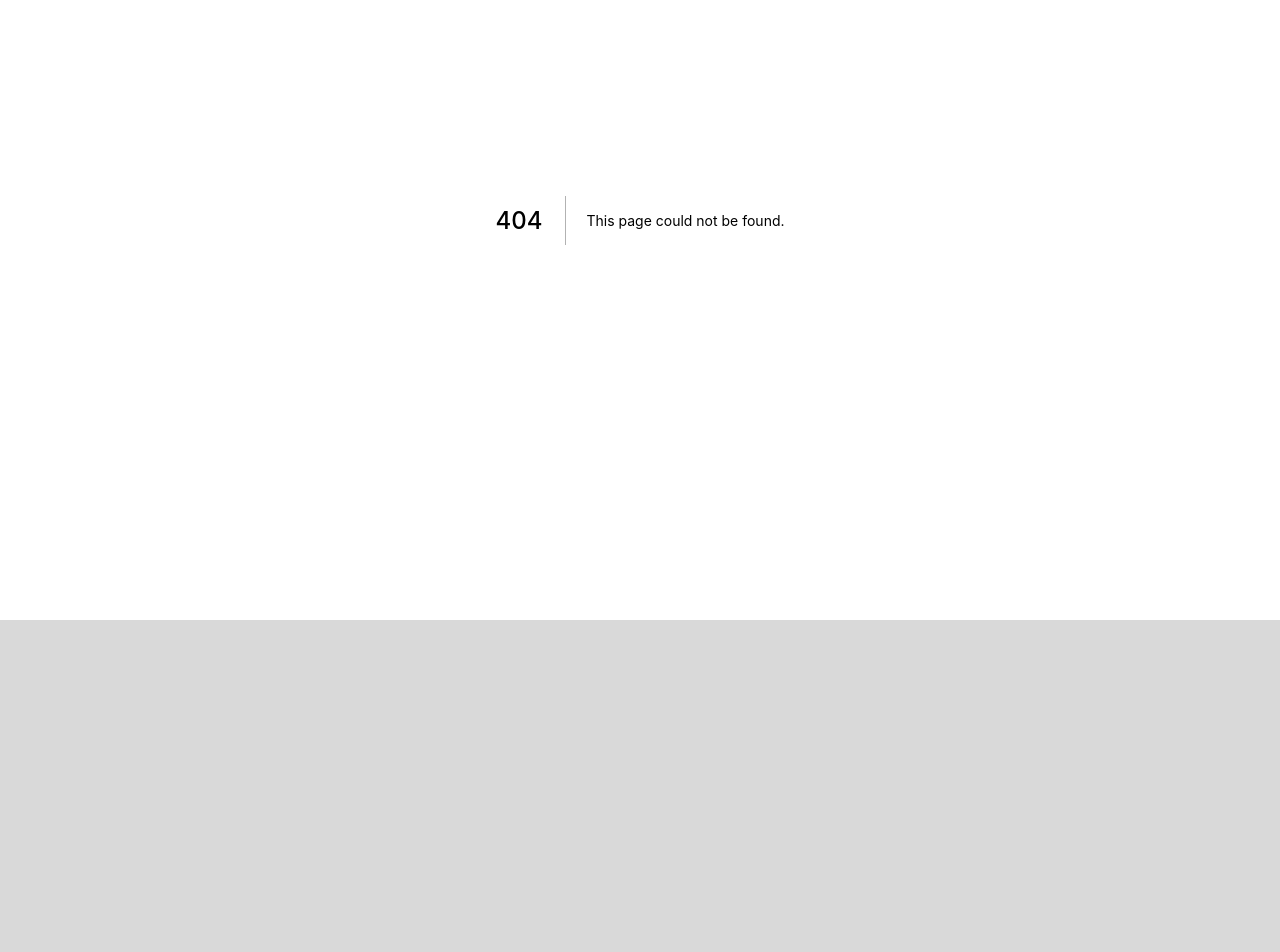
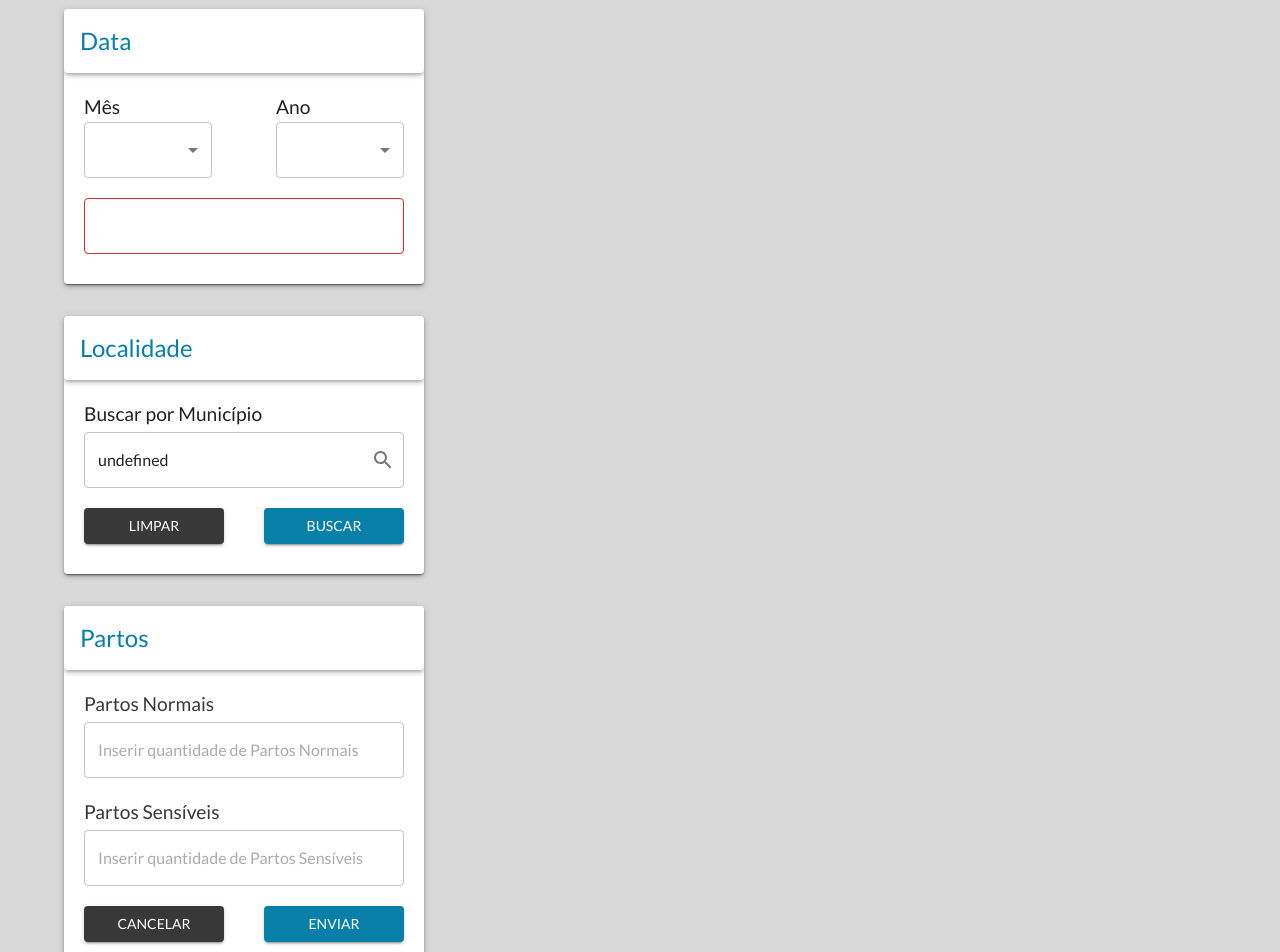
Before and after one commit to FACOM-INISA/website, a Next.js app: page /admin in a window 1280 px wide. Before the commit this address had no page. Shown: the part 180-1132 px from the top of the page. Before the commit the page ends 800 px from the top, so only its background shows below. Built offline with nearby package versions, Linux system fonts and the light colour scheme.

Commit message:
feat: sidebar

```diff
--- a/components/integrantes.tsx
+++ b/components/integrantes.tsx
@@ -60,7 +60,7 @@ const cardItems: CardItem[] = [
     name: 'Letícia Yurie',
     desc: 'Estudante de Engenharia de Software',
     linkedin: 'https://www.linkedin.com/in/leticiayurie',
-    lattes: 'https://lattes.cnpq.br',
+    lattes: 'https://lattes.cnpq.br/0779495231797028',
   },
 ];
 
--- a/package.json
+++ b/package.json
@@ -21,6 +21,7 @@
     "@mui/icons-material": "^5.11.0",
     "@mui/material": "^5.11.0",
     "@mui/styles": "^5.11.0",
+    "@mui/x-date-pickers": "^5.0.13",
     "@nextui-org/react": "^1.0.0-beta.10",
     "@prisma/client": "^4.5.0",
     "@types/recharts": "^1.8.24",
@@ -29,6 +30,7 @@
     "bluebird": "^3.7.2",
     "consola": "^2.15.3",
     "csv-parse": "^5.3.1",
+    "dayjs": "^1.11.7",
     "formidable": "^2.1.1",
     "iron-session": "^6.3.1",
     "next": "12.3.1",
@@ -41,12 +43,12 @@
   "devDependencies": {
     "@commitlint/cli": "^17.1.2",
     "@commitlint/config-conventional": "^17.1.0",
+    "@types/bcrypt": "^5.0.0",
     "@types/bluebird": "^3.5.37",
+    "@types/formidable": "^2.0.5",
     "@types/node": "18.11.2",
     "@types/react": "^18.0.21",
     "@types/react-dom": "18.0.6",
-    "@types/bcrypt": "^5.0.0",
-    "@types/formidable": "^2.0.5",
     "@types/react-slick": "^0.23.10",
     "commitizen": "^4.2.5",
     "commitlint": "^17.1.2",
--- /dev/null
+++ b/pages/admin.tsx
@@ -0,0 +1,239 @@
+import type { NextPage } from 'next';
+import React from 'react';
+import Autocomplete, { autocompleteClasses } from '@mui/material/Autocomplete';
+import Layout from '../components/layouts/default';
+import municipios from '../data/municipios.json';
+import {
+  Button,
+  ButtonProps,
+  Card,
+  CardContent,
+  CardHeader,
+  Collapse,
+  FormControl,
+  Grid,
+  InputLabel,
+  MenuItem,
+  OutlinedInput,
+  Paper,
+  Select,
+  SelectChangeEvent,
+  Stack,
+  TextField,
+  Typography,
+} from '@mui/material';
+import SearchIcon from '@mui/icons-material/Search';
+import { styled } from '@mui/material/styles';
+import dayjs, { Dayjs } from 'dayjs';
+import { LocalizationProvider } from '@mui/x-date-pickers/LocalizationProvider';
+import { DesktopDatePicker } from '@mui/x-date-pickers/DesktopDatePicker';
+import { DatePicker } from '@mui/x-date-pickers/DatePicker';
+import { AdapterDayjs } from '@mui/x-date-pickers/AdapterDayjs';
+import { MonthPicker } from '@mui/x-date-pickers';
+import { YearPicker } from '@mui/x-date-pickers';
+
+const ButtonCinza = styled(Button)({
+  width: '140px',
+  backgroundColor: '#383838',
+  '&:hover': {
+    backgroundColor: '#474747',
+  },
+});
+
+const ButtonAzul = styled(Button)({
+  width: '140px',
+  backgroundColor: 'primary.main',
+  '&:hover': {
+    backgroundColor: '#10a0cf',
+  },
+});
+
+const InsercaoDeDados: NextPage = () => {
+  const options = municipios.map((option) => {
+    const firstLetter = option.name[0].toUpperCase();
+    return {
+      firstLetter: /[0-9]/.test(firstLetter) ? '0-9' : firstLetter,
+      ...option,
+    };
+  });
+
+  const [value, setValue] = React.useState<any>('');
+
+  const [mes, setMes] = React.useState('');
+  const handleChangeMes = (event: SelectChangeEvent) => {
+    setMes(event.target.value);
+  };
+
+  const [ano, setAno] = React.useState('');
+  const handleChangeAno = (event: SelectChangeEvent) => {
+    setAno(event.target.value);
+  };
+
+  const [date, setDate] = React.useState<Dayjs | null>(dayjs());
+  const handleChangeDate = (newDate: Dayjs | null) => {
+    setDate(newDate);
+  };
+
+  const minDate = dayjs('2015-01-01');
+  const maxDate = dayjs();
+
+  return (
+    <Layout>
+      <Grid container display="flex" flexDirection="row" flexWrap="nowrap" margin="4em auto">
+        <Grid sx={{ width: '360px', margin: '0 4rem' }}>
+          {/* Primeiro Card */}
+          <Paper elevation={3} sx={{ mb: '2em' }}>
+            <Card>
+              <LocalizationProvider dateAdapter={AdapterDayjs}>
+                <Paper elevation={3}>
+                  <CardHeader title="Data" sx={{ color: 'primary.main' }} />
+                </Paper>
+                <Grid sx={{ p: '20px' }}>
+                  <Stack direction="row" spacing={'auto'}>
+                    <FormControl sx={{ width: '40%' }}>
+                      <Typography sx={{ fontSize: '1.2em' }}>Mês</Typography>
+                      <Select id="select-helper" value={mes} onChange={handleChangeMes}>
+                        <MenuItem value="">
+                          <em>Nenhum</em>
+                        </MenuItem>
+                        <MenuItem value={0o1}>Janeiro</MenuItem>
+                        <MenuItem value={0o2}>Fevereiro</MenuItem>
+                        <MenuItem value={0o3}>Março</MenuItem>
+                        <MenuItem value={0o4}>Abril</MenuItem>
+                        <MenuItem value={0o5}>Maio</MenuItem>
+                        <MenuItem value={0o6}>Junho</MenuItem>
+                        <MenuItem value={0o7}>Julho</MenuItem>
+                        <MenuItem value={'08'}>Agosto</MenuItem>
+                        <MenuItem value={'09'}>Setembro</MenuItem>
+                        <MenuItem value={10}>Outubro</MenuItem>
+                        <MenuItem value={11}>Novembro</MenuItem>
+                        <MenuItem value={12}>Dezembro</MenuItem>
+                      </Select>
+                    </FormControl>
+                    <FormControl sx={{ width: '40%' }}>
+                      <Typography sx={{ fontSize: '1.2em' }}>Ano</Typography>
+                      <Select id="select-helper" value={ano} onChange={handleChangeAno}>
+                        <MenuItem value="">
+                          <em>Nenhum</em>
+                        </MenuItem>
+
+                        <MenuItem value={0o1}>2018</MenuItem>
+                        <MenuItem value={0o2}>2019</MenuItem>
+                        <MenuItem value={0o3}>2020</MenuItem>
+                        <MenuItem value={0o4}>2021</MenuItem>
+                        <MenuItem value={0o5}>2022</MenuItem>
+                        <MenuItem value={0o6}>2023</MenuItem>
+                      </Select>
+                    </FormControl>
+                  </Stack>
+
+                  <Stack sx={{ width: '320px', mt: '20px', mb: '10px' }}>
+                    <DatePicker
+                      views={['year', 'month']}
+                      minDate={minDate}
+                      maxDate={maxDate}
+                      value={value}
+                      onChange={(newDate) => {
+                        setValue(newDate);
+                      }}
+                      renderInput={(params) => <TextField {...params} helperText={null} />}
+                    />
+                  </Stack>
+                </Grid>
+              </LocalizationProvider>
+            </Card>
+          </Paper>
+
+          {/* Segundo Card */}
+          <Paper elevation={3} sx={{ mb: '2em' }}>
+            <Card>
+              <Paper elevation={3}>
+                <CardHeader title="Localidade" sx={{ color: 'primary.main' }} />
+              </Paper>
+              <Stack sx={{ m: '20px' }}>
+                <Typography sx={{ fontSize: '1.2em', mb: '3px' }}>Buscar por Município</Typography>
+                <Autocomplete
+                  popupIcon={<SearchIcon style={{ color: 'primary.main' }} />}
+                  disableClearable
+                  options={options.sort((a, b) => -b.firstLetter.localeCompare(a.firstLetter))}
+                  groupBy={(option) => option.firstLetter}
+                  getOptionLabel={(option) => option.name}
+                  value={value}
+                  sx={{
+                    width: 'auto',
+                    [`& .${autocompleteClasses.popupIndicator}`]: {
+                      transform: 'none',
+                    },
+                  }}
+                  renderInput={(params) => <TextField {...params} />}
+                />
+
+                <Stack
+                  direction="row"
+                  justifyContent="space-between"
+                  sx={{ mt: '20px', mb: '10px' }}
+                >
+                  <ButtonCinza variant="contained" onClick={() => setValue({ name: '' })}>
+                    Limpar
+                  </ButtonCinza>
+                  <ButtonAzul variant="contained">Buscar</ButtonAzul>
+                </Stack>
+              </Stack>
+            </Card>
+          </Paper>
+
+          {/* Terceiro Card */}
+          <Paper elevation={3}>
+            <Card>
+              <Paper elevation={3}>
+                <CardHeader title="Partos" sx={{ color: 'primary.main' }} />
+              </Paper>
+              <Stack sx={{ m: '20px' }}>
+                <FormControl>
+                  <Typography sx={{ fontSize: '1.2em', color: '#383838' }}>
+                    Partos Normais
+                  </Typography>
+                  <OutlinedInput
+                    id="qtdnormal"
+                    required
+                    sx={{
+                      color: '#383838',
+                      textAlign: 'center',
+                      mt: '3px',
+                    }}
+                    placeholder="Inserir quantidade de Partos Normais"
+                  />
+                  <Typography sx={{ fontSize: '1.2em', color: '#383838', mt: '20px' }}>
+                    Partos Sensíveis
+                  </Typography>
+                  <OutlinedInput
+                    id="qtdsensivel"
+                    required
+                    sx={{
+                      color: '#383838',
+                      textAlign: 'center',
+                      mt: '3px',
+                    }}
+                    placeholder="Inserir quantidade de Partos Sensíveis"
+                  />
+                </FormControl>
+                <Stack
+                  direction="row"
+                  justifyContent="space-between"
+                  sx={{ mt: '20px', mb: '10px' }}
+                >
+                  <ButtonCinza variant="contained" onClick={() => setValue({ name: '' })}>
+                    Cancelar
+                  </ButtonCinza>
+                  <ButtonAzul variant="contained">Enviar</ButtonAzul>
+                </Stack>
+              </Stack>
+            </Card>
+          </Paper>
+        </Grid>
+      </Grid>
+    </Layout>
+  );
+};
+
+export default InsercaoDeDados;
```
Also changed, not shown: 1 other file (tests, documents, lock files or other folders).
